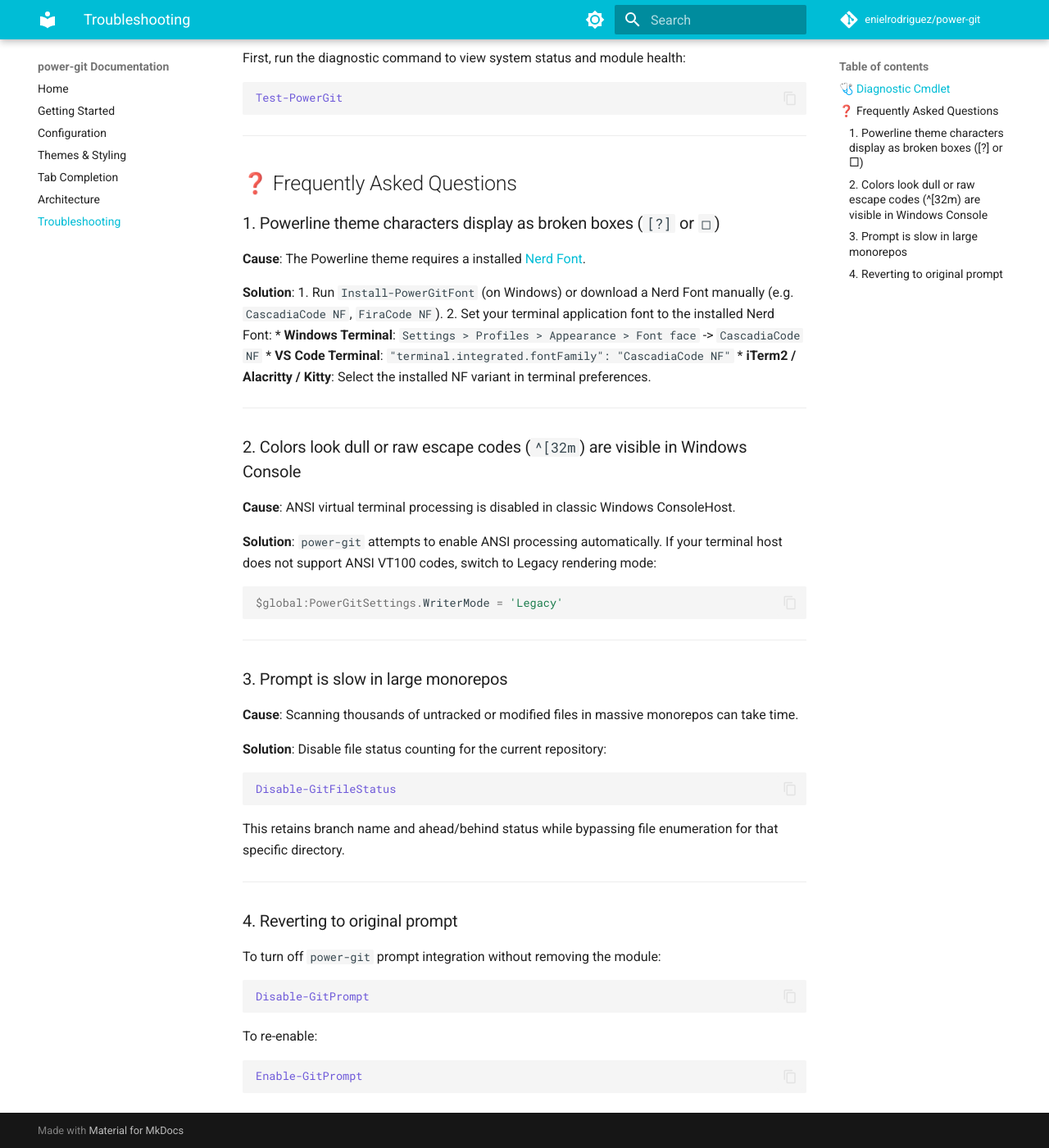
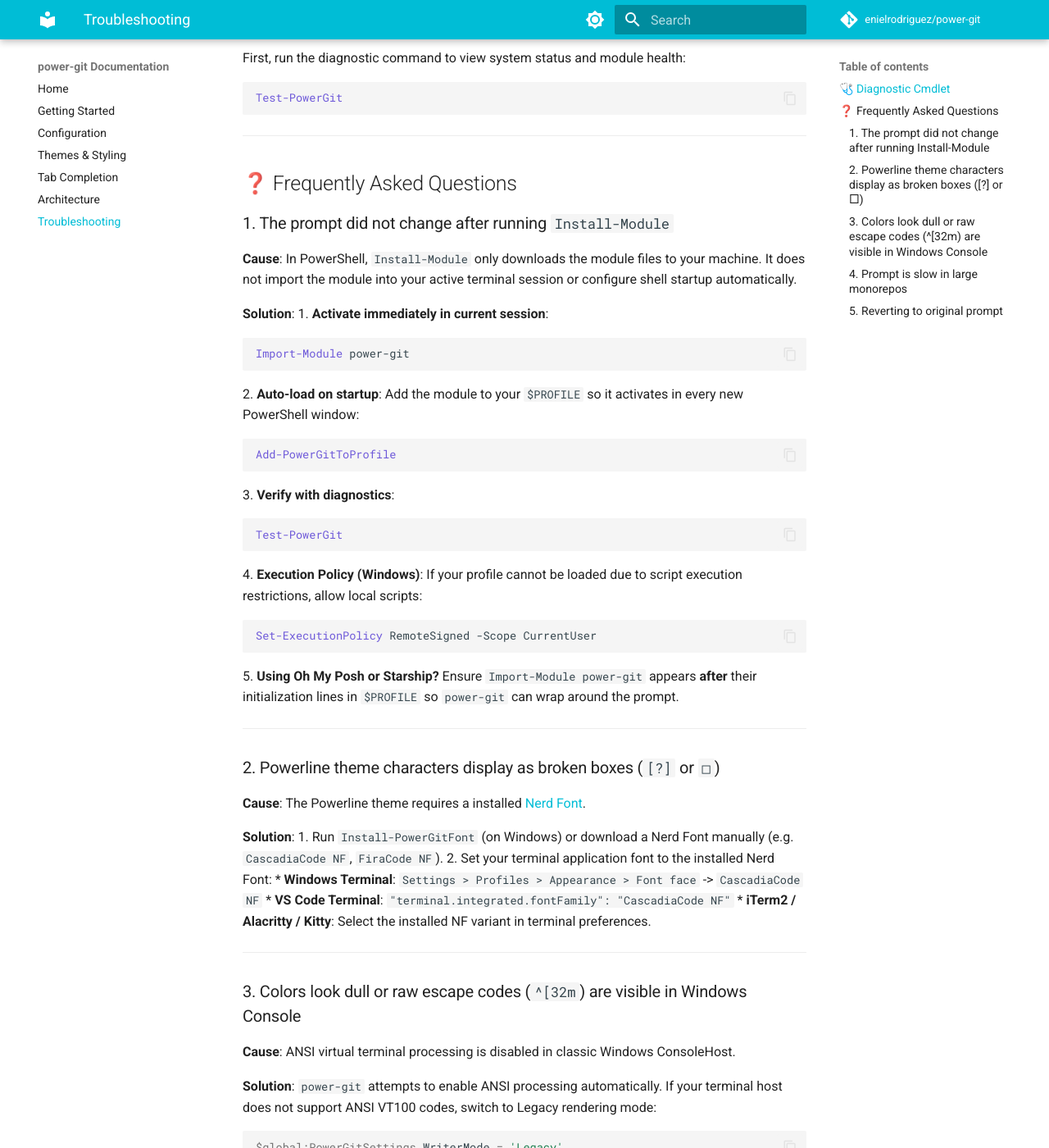
Before and after one commit to enielrodriguez/power-git, an MkDocs documentation site: the page built from docs/troubleshooting.md, in a window 1280 px wide and 1400 px high, scrolled down 264 px. Shown: the whole window at 82% size. Built offline with MkDocs 1.6.1 and Material for MkDocs 9.7.7, drawn with Linux system fonts in a browser that asks for light colours; comment, search, counter and statistics services are not loaded; some of the changed text lies outside the part shown.

Commit message:
feat: improve Add-PowerGitToProfile UX and enhance installation docs (v1.0.1)

````diff
--- a/docs/troubleshooting.md
+++ b/docs/troubleshooting.md
@@ -16,7 +16,32 @@ Test-PowerGit
 
 ## ❓ Frequently Asked Questions
 
-### 1. Powerline theme characters display as broken boxes (`[?]` or `□`)
+### 1. The prompt did not change after running `Install-Module`
+
+**Cause**: In PowerShell, `Install-Module` only downloads the module files to your machine. It does not import the module into your active terminal session or configure shell startup automatically.
+
+**Solution**:
+1. **Activate immediately in current session**:
+   ```powershell
+   Import-Module power-git
+   ```
+2. **Auto-load on startup**: Add the module to your `$PROFILE` so it activates in every new PowerShell window:
+   ```powershell
+   Add-PowerGitToProfile
+   ```
+3. **Verify with diagnostics**:
+   ```powershell
+   Test-PowerGit
+   ```
+4. **Execution Policy (Windows)**: If your profile cannot be loaded due to script execution restrictions, allow local scripts:
+   ```powershell
+   Set-ExecutionPolicy RemoteSigned -Scope CurrentUser
+   ```
+5. **Using Oh My Posh or Starship?** Ensure `Import-Module power-git` appears **after** their initialization lines in `$PROFILE` so `power-git` can wrap around the prompt.
+
+---
+
+### 2. Powerline theme characters display as broken boxes (`[?]` or `□`)
 
 **Cause**: The Powerline theme requires a installed [Nerd Font](https://www.nerdfonts.com/).
 
@@ -29,7 +54,7 @@ Test-PowerGit
 
 ---
 
-### 2. Colors look dull or raw escape codes (`^[32m`) are visible in Windows Console
+### 3. Colors look dull or raw escape codes (`^[32m`) are visible in Windows Console
 
 **Cause**: ANSI virtual terminal processing is disabled in classic Windows ConsoleHost.
 
@@ -57,7 +82,7 @@ This retains branch name and ahead/behind status while bypassing file enumeratio
 
 ---
 
-### 4. Reverting to original prompt
+### 5. Reverting to original prompt
 
 To turn off `power-git` prompt integration without removing the module:
 
````
Also changed, not shown: other parts of docs/troubleshooting.md (+1 -1 lines), README.md (+8 -5 lines), docs/getting-started.md (+5 -0 lines), 2 other files.
